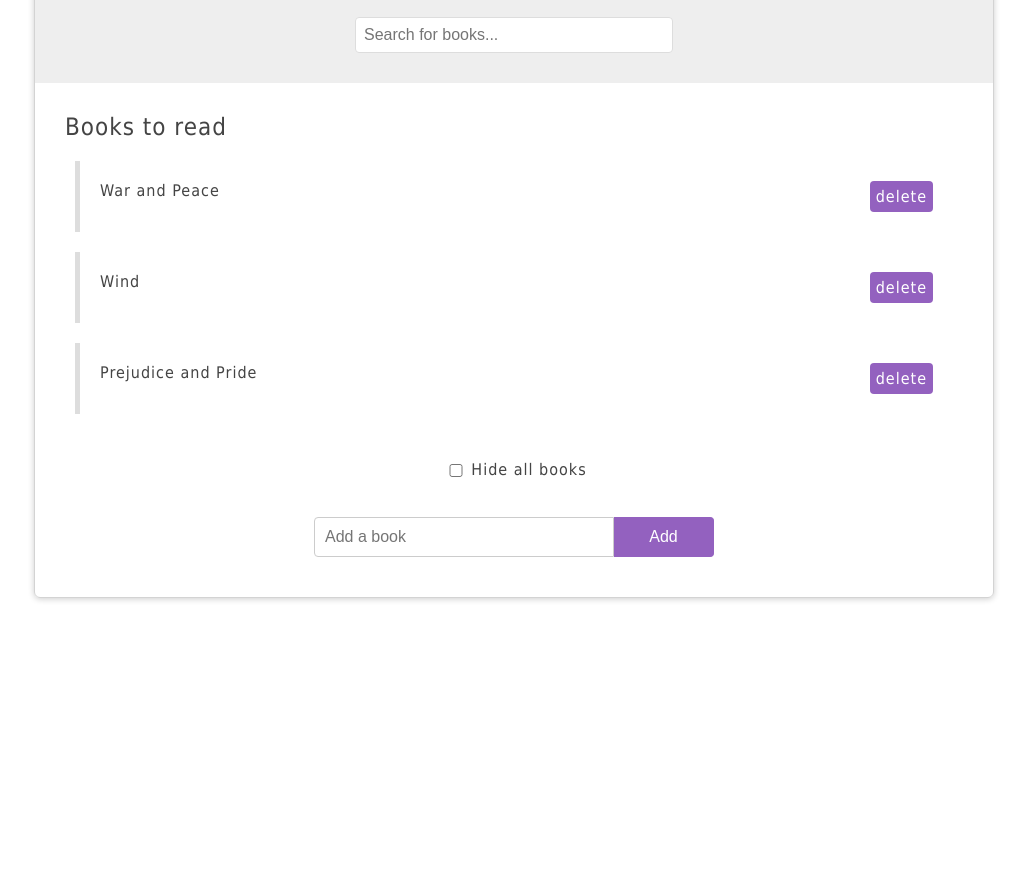
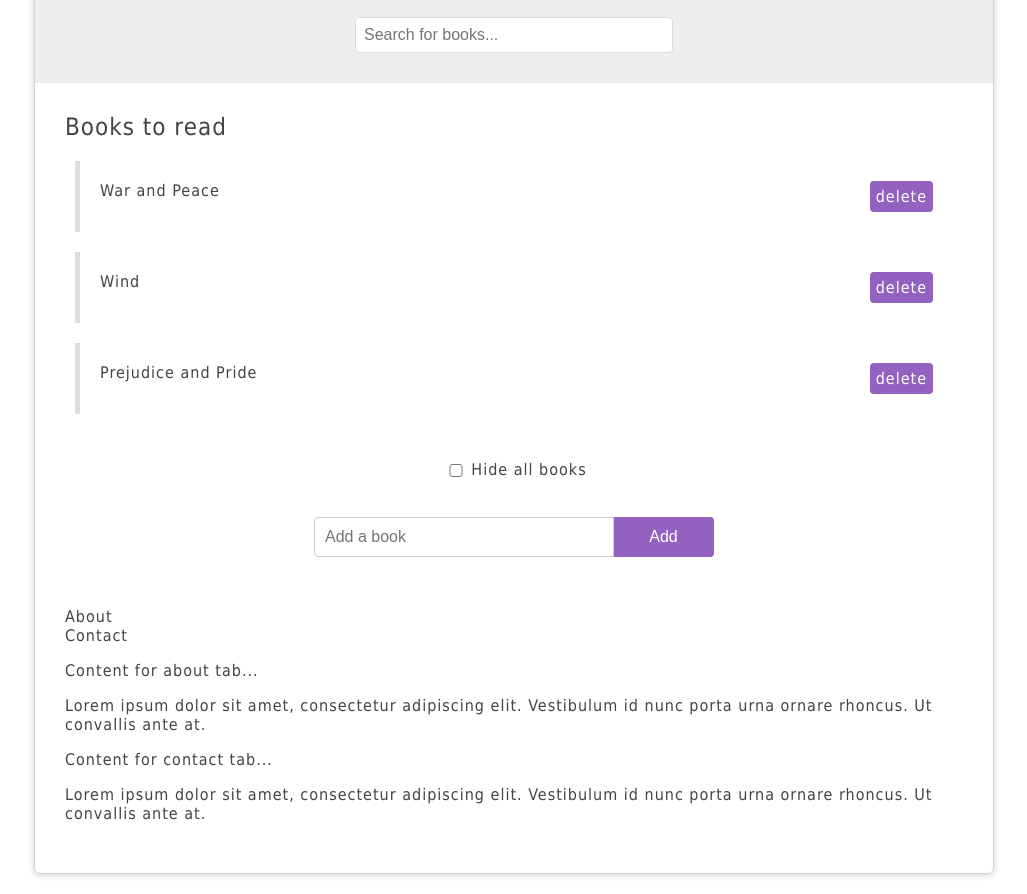
Before and after one commit to Tommy95271/Books-library, a plain HTML site: page index.html in a window 1280 px wide. Shown: the part 111-1005 px from the top of the page, without its empty margins (126-1153 px from the left). Before the commit the page ends 800 px from the top, so only its background shows below. Drawn offline with Linux system fonts and the light colour scheme.

Commit message:
Added #tabbed-content HTML.

```diff
--- a/index.html
+++ b/index.html
@@ -44,6 +44,21 @@
                 <button>Add</button>
             </div>
         </form>
+    <div id="tabbed-content">
+        <ul class="tabs">
+            <li data-target="#about" class="active">About</li>
+            <li data-target="#contact">Contact</li>
+        </ul>
+        <div class="panel active" id="about">
+            <p>Content for about tab...</p>
+            <p>Lorem ipsum dolor sit amet, consectetur adipiscing elit. Vestibulum id nunc porta urna ornare rhoncus. Ut
+                convallis ante at.</p>
+        </div>
+        <div class="panel" id="contact">
+            <p>Content for contact tab...</p>
+            <p>Lorem ipsum dolor sit amet, consectetur adipiscing elit. Vestibulum id nunc porta urna ornare rhoncus. Ut
+                convallis ante at.</p>
+        </div>
     </div>
 
 </body>
```
